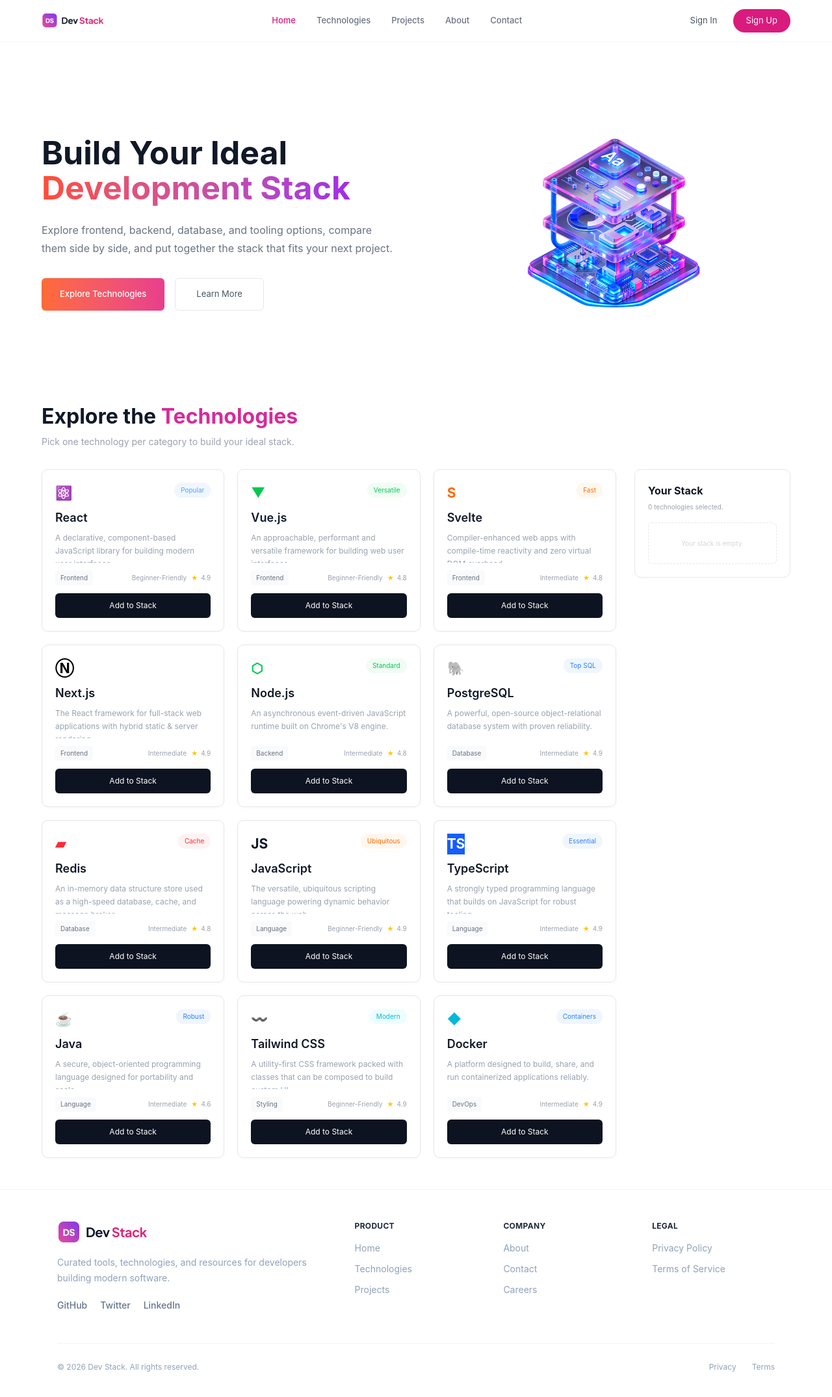
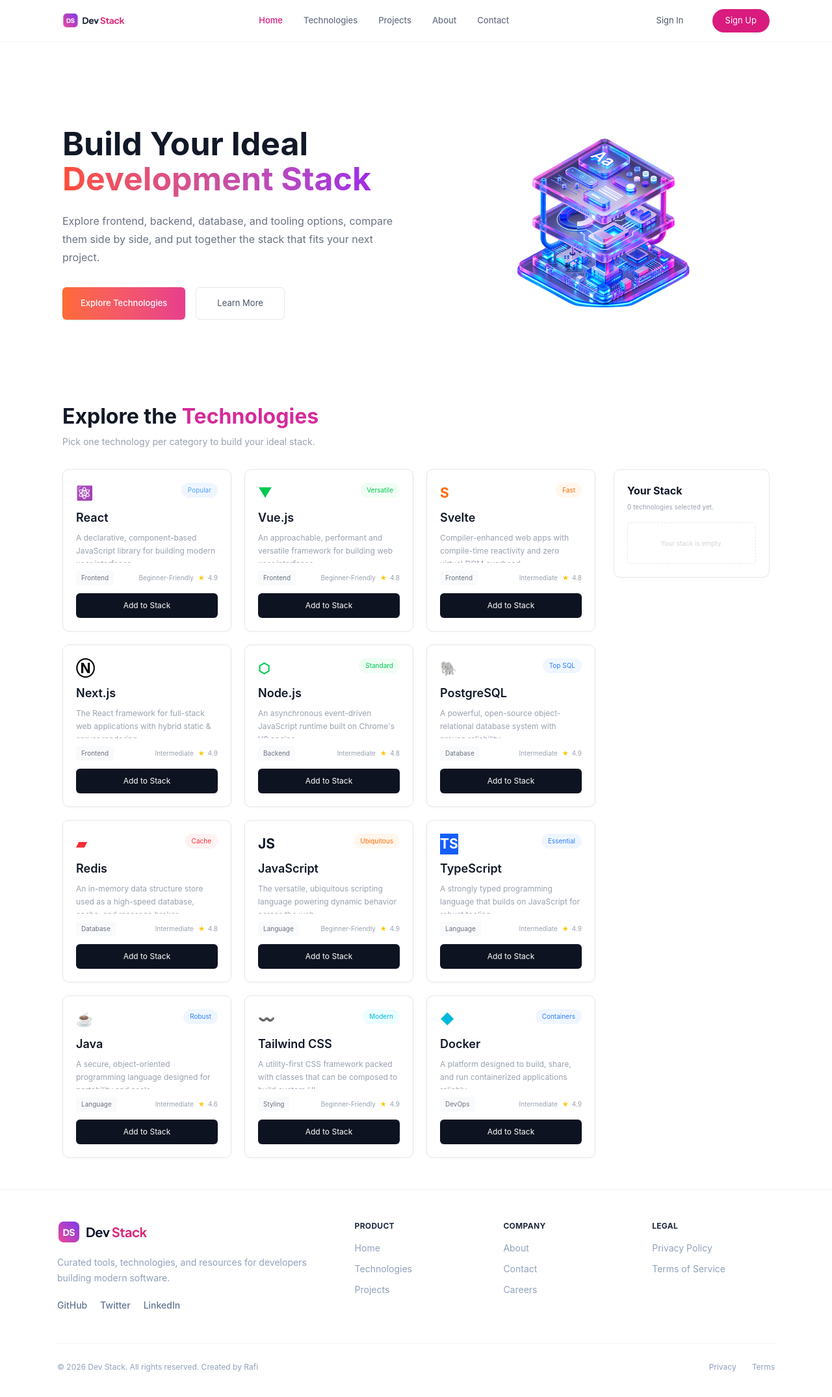
Before and after one commit to Rafi739/Dev-Stack, a React (Vite) app: page / in a window 1280 px wide. Shown: the top 2150 px of the page at 65% size. Built offline with nearby package versions, Linux system fonts and the light colour scheme.

Commit message:
final coad

```diff
--- a/src/components/Footer.tsx
+++ b/src/components/Footer.tsx
@@ -103,7 +103,7 @@
 
 
         <div className="mt-12 flex flex-col justify-between gap-4 border-t border-gray-100 pt-7 text-xs text-slate-400 sm:flex-row">
-          <p>© 2026 Dev Stack. All rights reserved.</p>
+          <p>© 2026 Dev Stack. All rights reserved. Created by Rafi</p>
 
           <div className="flex gap-6">
             <a href="#" className="hover:text-gray-700">
--- a/src/components/Header.tsx
+++ b/src/components/Header.tsx
@@ -3,7 +3,7 @@
 const Header = () => {
     return (
         <div className="sticky top-0 z-50 border-b border-gray-100 bg-white">
-            <nav className="flex h-16 w-[90%] max-w-76xl mx-auto items-center justify-between">
+            <nav className="flex h-16 w-[85%] max-w-76xl mx-auto items-center justify-between">
 
 
                 <img src={logo} alt="Dev Stack" className="w-24" />
@@ -34,7 +34,7 @@
 
                 <div className="flex items-center gap-6 text-[13px]">
 
-                    <button className="cursor-pointer text-gray-600 transition hover:text-gray-900"> Sign In </button>
+                    <button className="cursor-pointer rounded-full px-5 py-2 text-gray-600 transition-all duration-300 hover:bg-gray-500 hover:text-white"> Sign In </button>
                     <button className="cursor-pointer rounded-full bg-[#D91B7E] px-5 py-2 text-white transition-all duration-300 hover:scale-105 hover:bg-[#A91461]" > Sign Up </button>
 
                 </div>
--- a/src/components/Hero.tsx
+++ b/src/components/Hero.tsx
@@ -2,7 +2,7 @@
 
 const Hero = () => {
     return (
-        <section className="w-[90%] max-w-7xl mx-auto pt-12">
+        <section className="w-[85%] max-w-7xl mx-auto pt-12">
             <div className="flex min-h-115 items-center justify-between gap-16">
 
 
--- a/src/components/Product.tsx
+++ b/src/components/Product.tsx
@@ -51,7 +51,7 @@
 
     return (
         <section className="min-h-screen bg-white py-12">
-            <div className="mx-auto w-[90%] max-w-7xl">
+            <div className="mx-auto w-[85%] max-w-7xl">
 
                 <div>
                     <h2 className="text-[32px] font-bold leading-tight text-[#111827]">
@@ -140,7 +140,7 @@
                         <h3 className="text-[16px] font-bold text-[#111827]">Your Stack</h3>
 
                         <p className="mt-1.5 text-[10px] text-gray-400">
-                            {stack.length} technologies selected.
+                            {stack.length} technologies selected yet.
                         </p>
 
                         <div className="mt-4 space-y-2">
```
